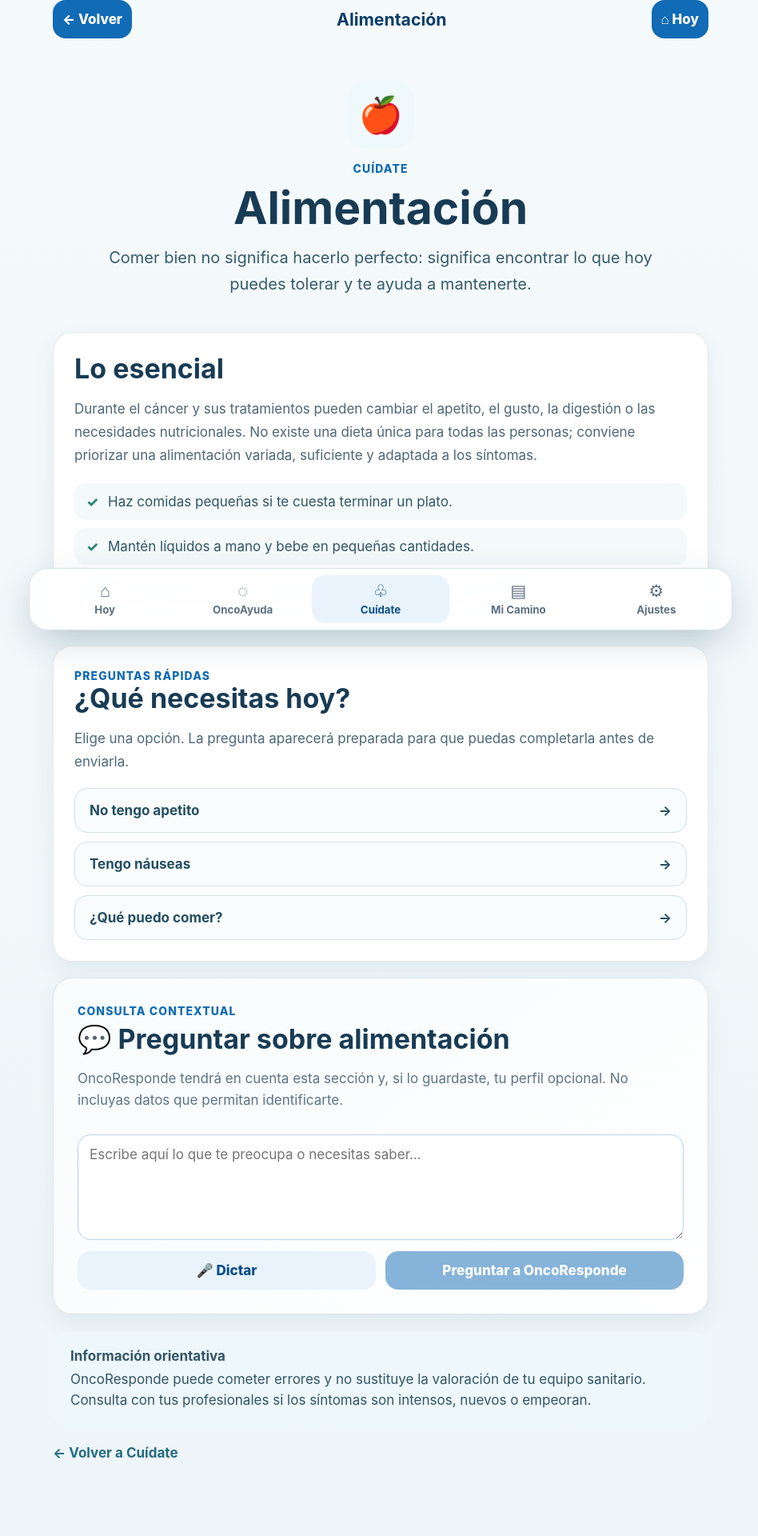
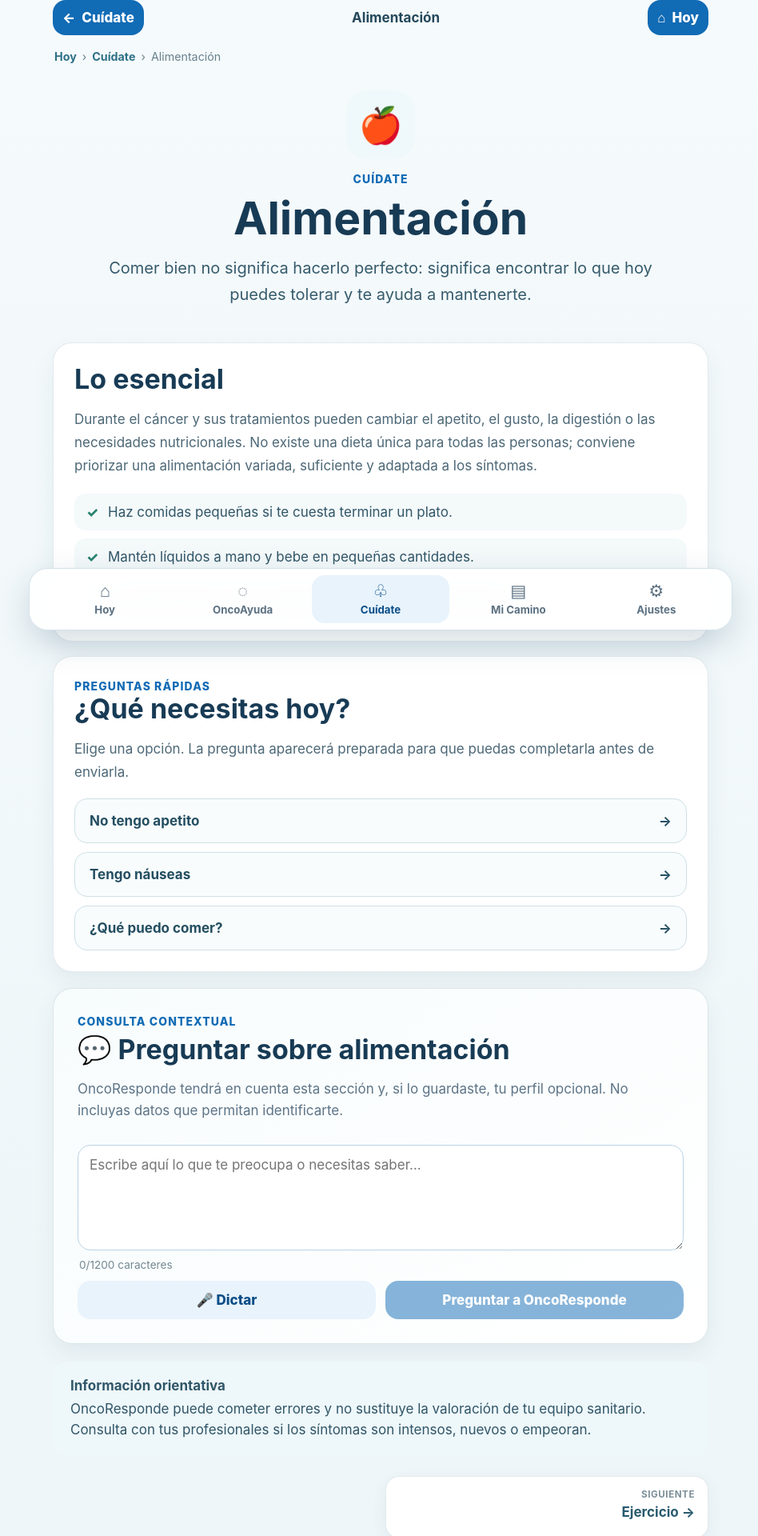
Before and after one commit to Moisesmira/OncoResponde, a React (Vite) app: page /cuidate/alimentacion in a window 1280 px wide. Shown: the top 1920 px of the page at 80% size, without its empty margins (164-1112 px from the left). Built offline with nearby package versions, Linux system fonts and the light colour scheme.

Commit message:
OncoResponde 2.1.4: revisión UX y navegación

```diff
--- a/package.json
+++ b/package.json
@@ -1,7 +1,7 @@
 {
   "name": "oncoresponde-3",
   "private": true,
-  "version": "2.1.3",
+  "version": "2.1.4",
   "type": "module",
   "scripts": {
     "dev": "vite",
--- a/src/components/NavHeader.tsx
+++ b/src/components/NavHeader.tsx
@@ -1,2 +1,35 @@
 import { useNavigate } from 'react-router-dom';
-export default function NavHeader({title}:{title:string}){const nav=useNavigate();return <header className="nav-header"><button onClick={()=>nav(-1)}>← Volver</button><h1>{title}</h1><button onClick={()=>nav('/')}>⌂ Hoy</button></header>}
+
+type NavHeaderProps = {
+  title: string;
+  backTo?: string;
+  backLabel?: string;
+};
+
+export default function NavHeader({
+  title,
+  backTo = '/',
+  backLabel = 'Volver',
+}: NavHeaderProps) {
+  const navigate = useNavigate();
+
+  const goBack = () => {
+    if (window.history.length > 1) {
+      navigate(-1);
+      return;
+    }
+    navigate(backTo);
+  };
+
+  return (
+    <header className="nav-header">
+      <button type="button" onClick={goBack} aria-label={`${backLabel}: ${title}`}>
+        <span aria-hidden="true">←</span> {backLabel}
+      </button>
+      <strong className="nav-header__title">{title}</strong>
+      <button type="button" onClick={() => navigate('/')} aria-label="Ir a la pantalla de inicio">
+        <span aria-hidden="true">⌂</span> Hoy
+      </button>
+    </header>
+  );
+}
--- a/src/components/OncoBox.tsx
+++ b/src/components/OncoBox.tsx
@@ -69,6 +69,10 @@ export default function OncoBox({
         aria-label="Pregunta para OncoResponde"
         maxLength={1200}
       />
+      <div className="oncobox-meta" aria-live="polite">
+        <span>{question.length}/1200 caracteres</span>
+        {question.trim() && <button type="button" className="oncobox-clear" onClick={() => setQuestion('')}>Borrar texto</button>}
+      </div>
       <div className="row">
         <button className="secondary" type="button" onClick={dictate}>🎤 Dictar</button>
         <button type="button" disabled={!question.trim()} onClick={submit}>{buttonLabel}</button>
--- a/src/pages/WellnessHub.tsx
+++ b/src/pages/WellnessHub.tsx
@@ -15,8 +15,8 @@ const topics = [
 export default function WellnessHub() {
   return (
     <>
-      <main className="wellness-page">
-        <NavHeader title="Cuídate" />
+      <main className="wellness-page" id="main-content">
+        <NavHeader title="Cuídate" backTo="/" />
         <section className="wellness-intro">
           <span className="section-kicker">Cuidarte también forma parte del proceso</span>
           <h1>Cuídate</h1>
@@ -30,6 +30,7 @@ export default function WellnessHub() {
               key={topic.id}
               to={topic.id === 'respiracion' ? '/respiracion' : `/cuidate/${topic.id}`}
               className={`wellness-card wellness-card--${topic.id}`}
+              aria-label={`${topic.title}. ${topic.text}`}
             >
               <span className="wellness-card__icon" aria-hidden="true">{topic.icon}</span>
               <span className="wellness-card__copy">
--- a/src/pages/WellnessTopic.tsx
+++ b/src/pages/WellnessTopic.tsx
@@ -1,29 +1,62 @@
 import { Link, Navigate, useParams } from 'react-router-dom';
-import { useState } from 'react';
+import { useEffect, useMemo, useState } from 'react';
 import NavHeader from '../components/NavHeader';
 import BottomNav from '../components/BottomNav';
 import ContextChat from '../components/ContextChat';
 import type { WellnessContextId } from '../context/wellnessPrompts';
 import { wellnessTopics } from '../data/wellnessData';
 
+const topicOrder = [
+  'alimentacion',
+  'ejercicio',
+  'dormir',
+  'mindfulness',
+  'bienestar-emocional',
+  'comunicacion',
+] as const;
+
 export default function WellnessTopic() {
   const { topicId = '' } = useParams();
   const topic = wellnessTopics[topicId];
   const [selectedQuestion, setSelectedQuestion] = useState('');
+
+  useEffect(() => {
+    setSelectedQuestion('');
+    window.scrollTo({ top: 0, behavior: 'smooth' });
+  }, [topicId]);
+
+  const adjacentTopics = useMemo(() => {
+    const index = topicOrder.indexOf(topicId as (typeof topicOrder)[number]);
+    if (index < 0) return { previous: undefined, next: undefined };
+    return {
+      previous: index > 0 ? wellnessTopics[topicOrder[index - 1]] : undefined,
+      next: index < topicOrder.length - 1 ? wellnessTopics[topicOrder[index + 1]] : undefined,
+    };
+  }, [topicId]);
 
   if (!topic) return <Navigate to="/cuidate" replace />;
 
   const chooseQuestion = (question: string) => {
     setSelectedQuestion(question);
     window.setTimeout(() => {
-      document.getElementById('topic-oncobox')?.scrollIntoView({ behavior: 'smooth', block: 'start' });
-    }, 0);
+      const target = document.getElementById('topic-oncobox');
+      target?.scrollIntoView({ behavior: 'smooth', block: 'start' });
+      target?.querySelector('textarea')?.focus({ preventScroll: true });
+    }, 250);
   };
 
   return (
     <>
-      <main className="topic-page">
-        <NavHeader title={topic.title} />
+      <main className="topic-page" id="main-content">
+        <NavHeader title={topic.title} backTo="/cuidate" backLabel="Cuídate" />
+
+        <nav className="topic-breadcrumb" aria-label="Ruta de navegación">
+          <Link to="/">Hoy</Link>
+          <span aria-hidden="true">›</span>
+          <Link to="/cuidate">Cuídate</Link>
+          <span aria-hidden="true">›</span>
+          <span aria-current="page">{topic.title}</span>
+        </nav>
 
         <section className="topic-hero">
           <span className="topic-hero__icon" aria-hidden="true">{topic.icon}</span>
@@ -60,7 +93,7 @@ export default function WellnessTopic() {
           </div>
         </section>
 
-        <div id="topic-oncobox" className="topic-oncobox-anchor">
+        <div id="topic-oncobox" className="topic-oncobox-anchor" tabIndex={-1}>
           <ContextChat
             contextId={topic.id as WellnessContextId}
             initialQuestion={selectedQuestion}
@@ -74,7 +107,22 @@ export default function WellnessTopic() {
           <p>OncoResponde puede cometer errores y no sustituye la valoración de tu equipo sanitario. Consulta con tus profesionales si los síntomas son intensos, nuevos o empeoran.</p>
         </section>
 
-        <Link className="back-to-wellness" to="/cuidate">← Volver a Cuídate</Link>
+        <nav className="topic-pager" aria-label="Otros apartados de Cuídate">
+          {adjacentTopics.previous ? (
+            <Link to={`/cuidate/${adjacentTopics.previous.id}`} className="topic-pager__item topic-pager__item--previous">
+              <small>Anterior</small>
+              <strong>← {adjacentTopics.previous.title}</strong>
+            </Link>
+          ) : <span />}
+          {adjacentTopics.next ? (
+            <Link to={`/cuidate/${adjacentTopics.next.id}`} className="topic-pager__item topic-pager__item--next">
+              <small>Siguiente</small>
+              <strong>{adjacentTopics.next.title} →</strong>
+            </Link>
+          ) : <span />}
+        </nav>
+
+        <Link className="back-to-wellness" to="/cuidate">← Ver todas las áreas de Cuídate</Link>
       </main>
       <BottomNav />
     </>
--- a/src/styles.css
+++ b/src/styles.css
@@ -383,3 +383,25 @@ textarea { width: 100%; min-height: 120px; border: 1px solid #bad4e5; border-rad
     padding: 19px;
   }
 }
+
+/* =========================================================
+   OncoResponde 2.1.4 · Revisión visual y navegación
+   ========================================================= */
+.nav-header__title{font-size:1rem;color:#24485b;text-align:center;overflow:hidden;text-overflow:ellipsis;white-space:nowrap}
+.nav-header button{min-height:44px}
+.topic-breadcrumb{display:flex;flex-wrap:wrap;align-items:center;gap:7px;margin:18px 2px 0;color:#68808c;font-size:.84rem}
+.topic-breadcrumb a{color:#2e7186;text-decoration:none;font-weight:700}
+.topic-breadcrumb a:hover{text-decoration:underline}
+.quick-question-list button.is-selected{border-color:#4a94aa;background:#eaf7fa;box-shadow:0 0 0 3px rgba(55,133,155,.12)}
+.quick-question-list button:focus-visible,.topic-pager__item:focus-visible,.topic-breadcrumb a:focus-visible,.back-to-wellness:focus-visible{outline:3px solid rgba(34,112,137,.28);outline-offset:3px}
+.topic-oncobox-anchor{scroll-margin-top:82px}
+.oncobox-meta{display:flex;align-items:center;justify-content:space-between;gap:12px;margin:-4px 2px 12px;color:#738792;font-size:.8rem}
+.oncobox-clear{border:0!important;background:transparent!important;color:#287086!important;padding:4px 0!important;min-height:auto!important;font-size:.8rem!important;text-decoration:underline;box-shadow:none!important}
+.topic-pager{display:grid;grid-template-columns:1fr 1fr;gap:12px;margin-top:24px}
+.topic-pager__item{display:flex;flex-direction:column;gap:4px;min-height:78px;padding:15px 16px;border:1px solid rgba(35,87,110,.12);border-radius:17px;background:#fff;color:#285a6e;text-decoration:none;box-shadow:0 7px 20px rgba(29,67,84,.06)}
+.topic-pager__item--next{text-align:right;align-items:flex-end}
+.topic-pager__item small{color:#7b8f98;font-weight:700;text-transform:uppercase;letter-spacing:.05em;font-size:.68rem}
+.topic-pager__item strong{line-height:1.3}
+.topic-pager__item:hover{border-color:#a9ced9;background:#f7fcfd}
+.back-to-wellness{margin-top:18px;padding:11px 0}
+@media(max-width:520px){.nav-header__title{display:none}.topic-pager{grid-template-columns:1fr}.topic-pager>span{display:none}.topic-pager__item--next{text-align:left;align-items:flex-start}.topic-breadcrumb{margin-top:12px}.oncobox-meta{align-items:flex-start;flex-direction:column;gap:4px}}
```
Also changed, not shown: INSTRUCCIONES_ONCORESPONDE_2_1_4.txt (added).
